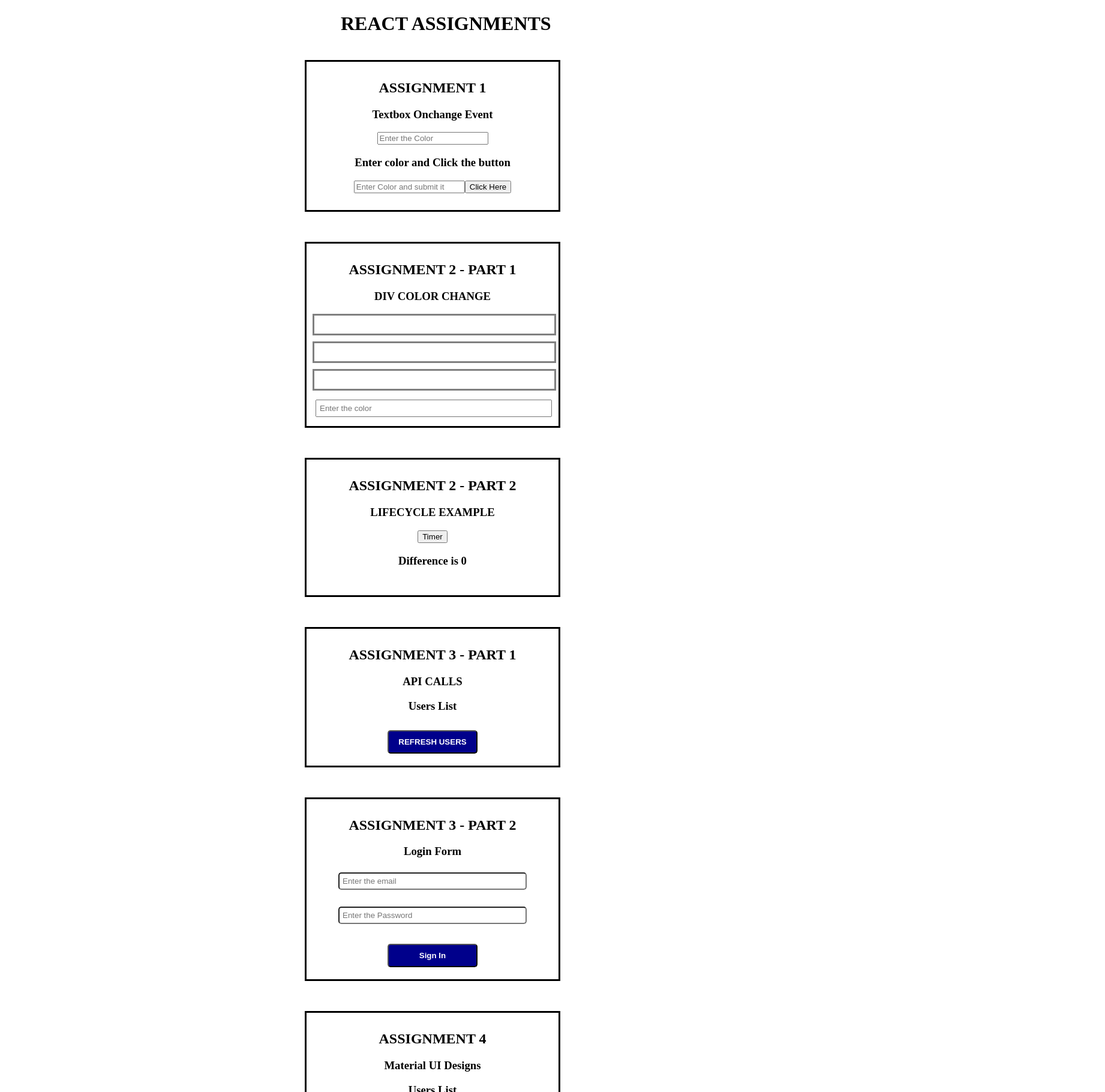
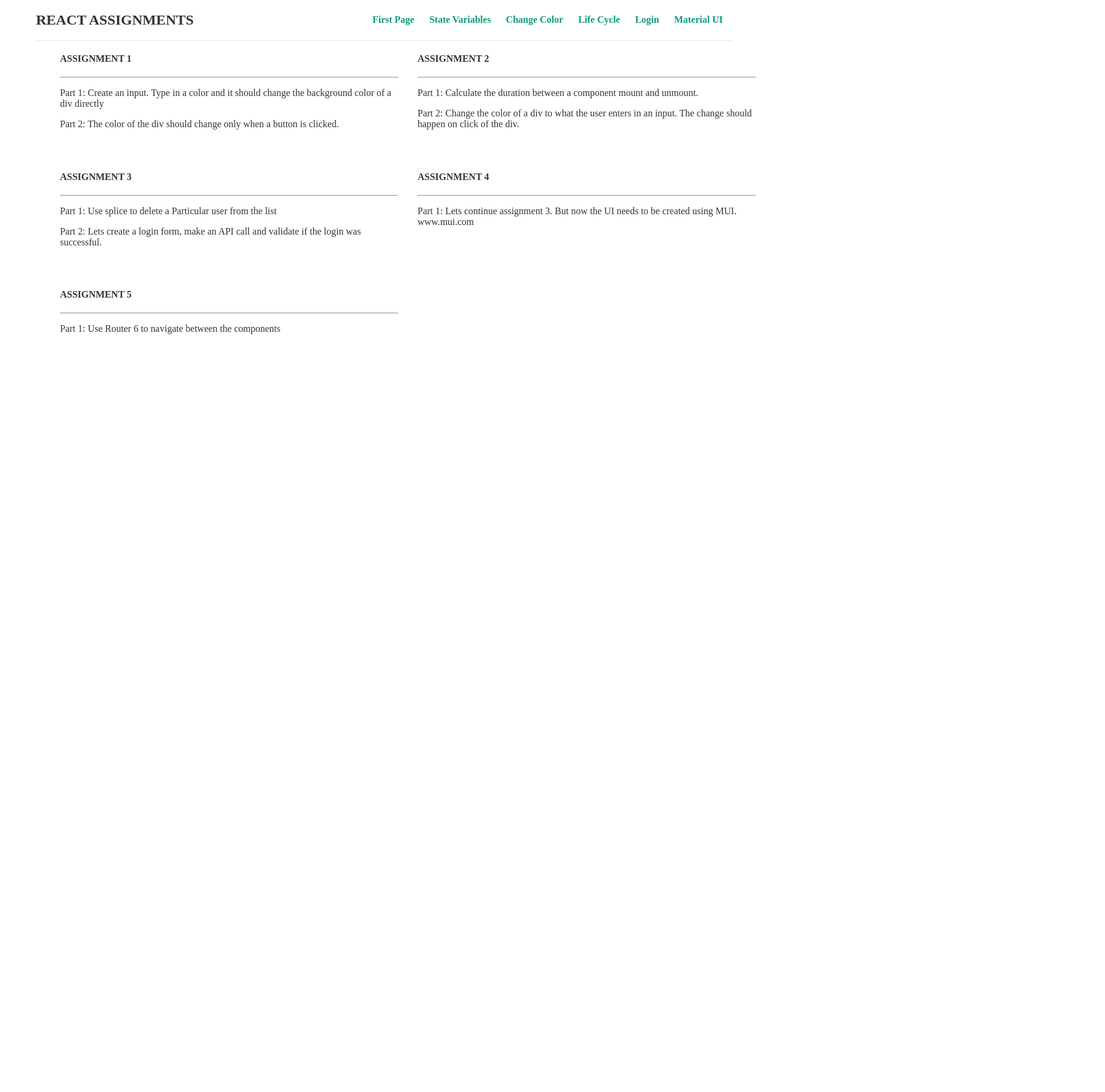
Before and after one commit to ramsankar2022/ReactCourse, a React (Create React App) app: page / in a window 1280 px wide. Shown: the part 20-1840 px from the top of the page at 60% size, 1842 px wide, since content can reach past the window. After the commit the page ends 800 px from the top, so only its background shows below. Built offline with nearby package versions, Linux system fonts and the light colour scheme; no server answers.

Commit message:
Implemting React Router 6

```diff
--- a/package.json
+++ b/package.json
@@ -11,6 +11,7 @@
     "@testing-library/user-event": "^13.5.0",
     "react": "^18.1.0",
     "react-dom": "^18.1.0",
+    "react-router-dom": "^6.3.0",
     "react-scripts": "5.0.1",
     "web-vitals": "^2.1.4"
   },
--- a/src/App.js
+++ b/src/App.js
@@ -1,27 +1,9 @@
-import FirstPage from "./Components/Firstpage";
-import StateVariables from "./Components/StateVariables";
-import ParentComponent from "./Components/LifeCycle/ParentComponent";
-import ChangeDivColor from "./Components/ChangeDivColor";
-import APIRequest from "./Components/APIRequest";
-import Login from "./Components/Login";
-import MaterialUISample from "./Components/MaterialUISample";
+import Routers from "./Components/Router";
 
 function App() {
   return (
     <div>
-      <FirstPage />
-
-      <StateVariables />
-
-      <ChangeDivColor />
-
-      <ParentComponent />
-
-      <APIRequest />
-
-      <Login />
-
-      <MaterialUISample />
+      <Routers />
     </div>
   );
 }
--- a/src/Components/CSS/firstPage.css
+++ b/src/Components/CSS/firstPage.css
@@ -1,7 +1,5 @@
-.firstNameDiv {
-  margin-left: 550px;
-  margin-top: 10px;
-  padding: 10px;
-  width: 100%;
-  text-align: "center";
+.content {
+  max-width: 1160px;
+  margin: 0 auto;
+  text-align: center;
 }
--- /dev/null
+++ b/src/Components/CSS/sample.css
@@ -0,0 +1,28 @@
+body {
+  margin: 20px;
+  font-family: "Poppins";
+  color: #333;
+}
+
+a {
+  color: rgb(13, 155, 124);
+  text-decoration: none;
+  font-weight: bold;
+  padding-right: 15px;
+}
+
+a:hover {
+  color: rgb(12, 214, 170);
+}
+
+nav {
+  display: flex;
+  gap: 10px;
+  align-items: center;
+  max-width: 1160px;
+  margin: 0 auto;
+  border-bottom: 1px solid #e2e2e2;
+}
+nav h1 {
+  margin-right: auto;
+}
--- a/src/Components/ChangeDivColor.js
+++ b/src/Components/ChangeDivColor.js
@@ -1,4 +1,8 @@
 import React from "react";
+import Box from "@mui/material/Box";
+import { Grid } from "@mui/material";
+import Item from "@mui/material/Grid";
+import TextField from "@mui/material/TextField";
 
 export default class Timer extends React.Component {
   state = {
@@ -10,16 +14,23 @@ export default class Timer extends React.Component {
 
   render() {
     return (
-      <div style={{
-        marginLeft: 500,
-        marginTop: 50,
-        borderColor: "black",
-        borderStyle: "solid",
-        padding:10,
-        width:400,
-        textAlign:"center"
-      }}>
-        <h2>ASSIGNMENT 2 - PART 1</h2>
+      <Box
+        sx={{
+          width: 400,
+          height: "auto",
+          marginLeft: 50,
+        }}
+      >
+        <Grid container spacing={4}>
+          <Grid item xs={12}>
+            <Item>
+              <h3 style={{ textAlign: "center" }}>ASSIGNMENT 2 (PART 1)</h3>
+            </Item>
+          </Grid>
+        </Grid>
+        <Grid container spacing={4}>
+          <Grid item xs={12} style={{ textAlign: "center" }}>
+            <Item>
               <h3>DIV COLOR CHANGE </h3>
               <div style={{ textAlign: "center" }}>
                 <div
@@ -29,12 +40,13 @@ export default class Timer extends React.Component {
                     width: 400,
                     height: 30,
                     marginBottom: 10,
-              borderStyle:'solid',
-              borderColor:'gray'
+                    borderStyle: "solid",
+                    borderColor: "gray",
                   }}
                   onClick={(e) =>
-              this.state.inpColor !== "" ?
-              this.setState({ dvColor1: this.state.inpColor }): this.setState({ dvColor1: "" })
+                    this.state.inpColor !== ""
+                      ? this.setState({ dvColor1: this.state.inpColor })
+                      : this.setState({ dvColor1: "" })
                   }
                 ></div>
 
@@ -45,12 +57,13 @@ export default class Timer extends React.Component {
                     width: 400,
                     height: 30,
                     marginBottom: 10,
-              borderStyle:'solid',
-              borderColor:'gray'
+                    borderStyle: "solid",
+                    borderColor: "gray",
                   }}
                   onClick={(e) =>
-              this.state.inpColor !== "" ?
-              this.setState({ dvColor2: this.state.inpColor }): this.setState({ dvColor2: "" })
+                    this.state.inpColor !== ""
+                      ? this.setState({ dvColor2: this.state.inpColor })
+                      : this.setState({ dvColor2: "" })
                   }
                 ></div>
 
@@ -61,24 +74,34 @@ export default class Timer extends React.Component {
                     width: 400,
                     height: 30,
                     marginBottom: 10,
-              borderStyle:'solid',
-              borderColor:'gray'
+                    borderStyle: "solid",
+                    borderColor: "gray",
                   }}
                   onClick={(e) =>
-              this.state.inpColor !== "" ?
-              this.setState({ dvColor3: this.state.inpColor }): this.setState({ dvColor3: "" })
+                    this.state.inpColor !== ""
+                      ? this.setState({ dvColor3: this.state.inpColor })
+                      : this.setState({ dvColor3: "" })
                   }
                 ></div>
               </div>
-        <div>
-          <input
-            value={this.state.color}
-            style={{ width: 380, borderRadius: "30", margin: 5, padding: 5,  }}
-            placeholder="Enter the color"
+            </Item>
+          </Grid>
+        </Grid>
+        <br />
+        <Grid container spacing={4}>
+          <Grid item xs={12}>
+            <Item>
+              <TextField
+              style={{width:400}}
+                id="outlined-basic"
+                label="Enter the Color"
+                variant="outlined"
                 onChange={(e) => this.setState({ inpColor: e.target.value })}
-          ></input>
-        </div>
-      </div>
+              />
+            </Item>
+          </Grid>
+        </Grid>
+      </Box>
     );
   }
 }
--- a/src/Components/Firstpage.js
+++ b/src/Components/Firstpage.js
@@ -1,14 +1,88 @@
 import React from "react";
-import './CSS/firstPage.css'
+import Box from "@mui/material/Box";
+import { Grid } from "@mui/material";
+import Item from "@mui/material/Grid";
+
+import "./CSS/firstPage.css";
 
 export default class FirstPage extends React.Component {
   render() {
     return (
-      <div
-        className="firstNameDiv"
+      <Box
+        sx={{
+          width: 1160,
+          height: "auto",
+          marginLeft: 10,
+        }}
       >
-        <h1>REACT ASSIGNMENTS</h1>
-      </div>
+        {/* <Grid container spacing={4}>
+          <Grid item xs={12}>
+            <Item>
+              <h3 style={{ textAlign: "center" }}>WELCOME TO REACT COURSE</h3>
+            </Item>
+          </Grid>
+        </Grid> */}
+        <Grid container spacing={4}>
+          <Grid item xs={6}>
+            <Item>
+              <h4>ASSIGNMENT 1 </h4>
+              <hr />
+              <p>
+                Part 1: Create an input. Type in a color and it should change
+                the background color of a div directly{" "}
+              </p>
+              <p>
+                Part 2: The color of the div should change only when a button is
+                clicked.
+              </p>
+            </Item>
+          </Grid>
+          <Grid item xs={6}>
+            <Item>
+              <h4>ASSIGNMENT 2 </h4>
+              <hr />
+              <p>
+                Part 1: Calculate the duration between a component mount and
+                unmount.
+              </p>
+              <p>
+                Part 2: Change the color of a div to what the user enters in an
+                input. The change should happen on click of the div.
+              </p>
+            </Item>
+          </Grid>
+          <Grid item xs={6}>
+            <Item>
+              <h4>ASSIGNMENT 3 </h4>
+              <hr />
+              <p>
+                Part 1: Use splice to delete a Particular user from the list
+              </p>
+              <p>
+                Part 2: Lets create a login form, make an API call and validate
+                if the login was successful.
+              </p>
+            </Item>
+          </Grid>
+          <Grid item xs={6}>
+            <Item>
+              <h4>ASSIGNMENT 4 </h4>
+              <hr />
+              <p>
+                Part 1: Lets continue assignment 3. But now the UI needs to be
+                created using MUI. www.mui.com
+              </p>
+            </Item>
+          </Grid>
+          <Grid item xs={6}>
+            <Item>
+              <h4>ASSIGNMENT 5 </h4>
+              <hr />
+              <p>Part 1: Use Router 6 to navigate between the components</p>
+            </Item>
+          </Grid>
+        </Grid>
+      </Box>
     );
   }
 }
--- a/src/Components/LifeCycle/ParentComponent.js
+++ b/src/Components/LifeCycle/ParentComponent.js
@@ -1,5 +1,8 @@
 import React, { Component } from "react";
 import ChildComponent from "./ChildComponent";
+import Box from "@mui/material/Box";
+import { Grid } from "@mui/material";
+import Item from "@mui/material/Grid";
 
 export default class ParentComponent extends Component {
   state = {
@@ -36,16 +39,23 @@ export default class ParentComponent extends Component {
 
   render() {
     return (
-      <div style={{
-        marginLeft: 500,
-        marginTop: 50,
-        borderColor: "black",
-        borderStyle: "solid",
-        padding:10,
-        width:400,
-        textAlign:"center"
-      }}>
-         <h2>ASSIGNMENT 2 - PART 2</h2>
+      <Box
+        sx={{
+          width: 400,
+          height: "auto",
+          marginLeft: 50,
+        }}
+      >
+        <Grid container spacing={4}>
+          <Grid item xs={12}>
+            <Item>
+              <h3 style={{ textAlign: "center" }}>ASSIGNMENT 2 (PART 2)</h3>
+            </Item>
+          </Grid>
+        </Grid>
+        <Grid container spacing={4}>
+          <Grid item xs={12} style={{ textAlign: "center" }}>
+            <Item>
               <h3>LIFECYCLE EXAMPLE</h3>
               <button onClick={this.showComponent}> Timer</button>
               {this.state.isActive && (
@@ -57,8 +67,13 @@ export default class ParentComponent extends Component {
               <h3>Difference is {this.state.diff}</h3>
               <h3>{this.state.timerMessage}</h3>
               <br />
-        {this.state.isActive && <ChildComponent startTimer={this.startTimer} />}
-      </div>
+              {this.state.isActive && (
+                <ChildComponent startTimer={this.startTimer} />
+              )}
+            </Item>
+          </Grid>
+        </Grid>
+      </Box>
     );
   }
 }
--- a/src/Components/Login.js
+++ b/src/Components/Login.js
@@ -1,31 +1,20 @@
 import React, { Component } from "react";
+import Button from "@mui/material/Button";
+import Box from "@mui/material/Box";
+import { Grid } from "@mui/material";
+import Item from "@mui/material/Grid";
+import TextField from "@mui/material/TextField";
+import Stack from '@mui/material/Stack';
 
 export default class Login extends Component {
   state = {
     email: "",
     password: "",
     message: "",
-    success: true,
-    divStyle: {
-      marginLeft: 500,
-      marginTop: 50,
-      borderColor: "black",
-      borderStyle: "solid",
-      padding: 10,
-      width: 400,
-      textAlign: "center",
-    },
-    btnStyle: {
-      margin: 10,
-      padding: 10,
-      borderRadius: 5,
-      backgroundColor: "darkblue",
-      color: "White",
-      fontWeight: "bold",
-      width: 150,
-      cursor: "pointer",
-    },
+    success: true
   };
+
+
 
   signIn = () => {
     fetch("https://reqres.in/api/login", {
@@ -57,45 +46,69 @@ export default class Login extends Component {
 
   render() {
     return (
-      <div style={this.state.divStyle}>
-        <h2>ASSIGNMENT 3 - PART 2</h2>
-        <h3>Login Form</h3>
+      <Box
+        sx={{
+          width: 400,
+          height: "auto",
+          marginLeft: 50,
+        }}
+      >
+        <Grid container spacing={4}>
+          <Grid item xs={12}>
+            <Item>
+              <h3 style={{ textAlign: "center" }}>ASSIGNMENT 3 - PART 2</h3>
+            </Item>
+          </Grid>
+        </Grid>
+        <br />
+        <br />
 
-        <form>
-          <input
-            style={{ width: 300, borderRadius: 5, margin: 5, padding: 5 }}
+        <Grid container spacing={4}>
+          <Grid item xs={12}>
+            <Item>
+              <form autoComplete="off">
+                <TextField
+                  style={{ width: 400 }}
                   type="text"
                   name="email"
                   id="email"
-            placeholder="Enter the email"
+                  label="Enter the email"
+                  variant="outlined"
                   onChange={(e) => this.setState({ email: e.target.value })}
                   required
                 />
                 <br />
                 <br />
-          <input
-            style={{ width: 300, borderRadius: 5, margin: 5, padding: 5 }}
+                <TextField
+                  style={{ width: 400 }}
                   type="Password"
                   name="password"
                   id="password"
-            placeholder="Enter the Password"
+                  label="Enter the Password"
+                  variant="outlined"
                   onChange={(e) => this.setState({ password: e.target.value })}
                   required
                 />
                 <br />
                 <br />
-          <input
-            style={this.state.btnStyle}
-            type="button"
+                <Button
+                  style={{ marginTop: 5, width: 400 }}
+                  variant="outlined"
                   name="signin"
                   id="signin"
-            value="Sign In"
                   onClick={(e) => {
                     e.preventDefault();
                     this.signIn();
                   }}
-          ></input>
-          <br />
+                >
+                  Sign In
+                </Button>
+              </form>
+            </Item>
+          </Grid>
+        </Grid>
+        <Stack spacing={2}>
+          <Item style={{textAlign:'center'}}>
             {this.state.success && this.state.message !== "" ? (
               <h4 style={{ color: "green" }}>{this.state.message}</h4>
             ) : !this.state.success ? (
@@ -103,8 +116,9 @@ export default class Login extends Component {
             ) : (
               ""
             )}
-        </form>
-      </div>
+          </Item>
+        </Stack>
+      </Box>
     );
   }
 }
--- a/src/Components/MaterialUISample.js
+++ b/src/Components/MaterialUISample.js
@@ -10,6 +10,8 @@ import DialogActions from "@mui/material/DialogActions";
 import DialogContent from "@mui/material/DialogContent";
 import DialogContentText from "@mui/material/DialogContentText";
 import DialogTitle from "@mui/material/DialogTitle";
+import { Grid } from "@mui/material";
+import Item from "@mui/material/Grid";
 
 export default class MaterialUISample extends React.Component {
   state = {
@@ -123,12 +125,38 @@ export default class MaterialUISample extends React.Component {
 
   render() {
     return (
-      <div style={this.state.divStyle}>
-        <h2>ASSIGNMENT 4</h2>
-        <h3>Material UI Designs</h3>
-        <h3>Users List</h3>
-        <Box sx={{ width: "100%", maxWidth: 360, bgcolor: "background.paper" }}>
+      <Box
+        sx={{
+          width: 400,
+          height: "auto",
+          marginLeft: 50
+        }}
+      >
+        <Grid container spacing={4}>
+          <Grid item xs={12}>
+            <Item>
+              <h3 style={{ textAlign: "center" }}>ASSIGNMENT 4</h3>
+            </Item>
+          </Grid>
+        </Grid>
+        <Grid container spacing={4}>
+          <Grid item xs={12}>
+            <Item>
+              <h3 style={{ textAlign: "center" }}>Users List</h3>
+            </Item>
+          </Grid>
+        </Grid>
+        <hr />
+        <Grid container spacing={4}>
+          <Grid item xs={12}>
+            <Item>
               <List>{this.state.users.map(this.showUsers)}</List>
+            </Item>
+          </Grid>
+        </Grid>
+        <Grid container spacing={4}>
+          <Grid item xs={12}>
+            <Item style={{textAlign: 'center'}}>
               <Button
                 variant="contained"
                 size="small"
@@ -146,6 +174,10 @@ export default class MaterialUISample extends React.Component {
               >
                 CREATE USERS
               </Button>
+            </Item>
+          </Grid>
+        </Grid>
+
         <Dialog open={this.state.showAddUser} onClose={this.handleClose}>
           <DialogTitle>Create User</DialogTitle>
           <DialogContent>
@@ -193,7 +225,6 @@ export default class MaterialUISample extends React.Component {
           </DialogActions>
         </Dialog>
       </Box>
-      </div>
     );
   }
 }
--- /dev/null
+++ b/src/Components/Router.js
@@ -0,0 +1,45 @@
+import React, { Component } from "react";
+import { BrowserRouter as Router, Route, Routes, Link } from "react-router-dom";
+import "./CSS/sample.css";
+
+//Pages
+import FirstPage from "./Firstpage";
+import StateVariables from "./StateVariables";
+import Login from "./Login";
+import ChangeDivColor from "./ChangeDivColor";
+import ParentComponent from "./LifeCycle/ParentComponent";
+import MaterialUISample from "./MaterialUISample";
+
+class Routers extends Component {
+  render() {
+    return (
+      <Router>
+        <nav>
+          <h1>REACT ASSIGNMENTS</h1>
+          <Link to="/">First Page</Link>
+          <Link to="/statevariables">State Variables</Link>
+          <Link to="/changedivcolor">Change Color</Link>
+          <Link to="/lifecycle/parentcomponent">Life Cycle</Link>
+          {/* <Link to="/apirequest">API Request</Link> */}
+          <Link to="/login">Login</Link>
+          <Link to="/materialuisample">Material UI</Link>
+        </nav>
+
+        <Routes>
+          <Route path="/" element={<FirstPage />} />
+          <Route path="/statevariables" element={<StateVariables />} />
+          <Route path="/changedivcolor" element={<ChangeDivColor />} />
+          <Route path="/statevariables" element={<StateVariables />} />
+          <Route path="/login" element={<Login />} />
+          <Route
+            path="/lifecycle/parentcomponent"
+            element={<ParentComponent />}
+          />
+          <Route path="/materialuisample" element={<MaterialUISample />} />
+        </Routes>
+      </Router>
+    );
+  }
+}
+
+export default Routers;
--- a/src/Components/StateVariables.js
+++ b/src/Components/StateVariables.js
@@ -1,4 +1,9 @@
 import React from "react";
+import Box from "@mui/material/Box";
+import { Grid } from "@mui/material";
+import Item from "@mui/material/Grid";
+import TextField from "@mui/material/TextField";
+import Button from "@mui/material/Button";
 
 class StateVariables extends React.Component {
   state = {
@@ -10,50 +15,71 @@ class StateVariables extends React.Component {
     let inpColor = "";
 
     return (
+      <Box
+        sx={{
+          width: 400,
+          height: "auto",
+          marginLeft: 50,
+        }}
+      >
+        <Grid container spacing={4}>
+          <Grid item xs={12}>
+            <Item>
+              <h3 style={{ textAlign: "center" }}>ASSIGNMENT 1</h3>
+            </Item>
+          </Grid>
+        </Grid>
+        <Grid container spacing={4}>
+          <Grid item xs={12} style={{ textAlign: "center" }}>
+            <Item>
+              <h3>Textbox Onchange Event</h3>
               <div
                 style={{
-          marginLeft: 500,
-          marginTop: 10,
-          borderColor: "black",
-          borderStyle: "solid",
+                  backgroundColor: this.state.color1,
+                  width: 400,
                   padding: 10,
-          width: 400,
-          textAlign: "center",
                 }}
               >
-        <h2>ASSIGNMENT 1 </h2>
-        <div style={{ textAlign: "center" }}>
-          <h3>Textbox Onchange Event</h3>
-          <div style={{ backgroundColor: this.state.color1, width: 400 }}>
-            <input
-              type="text"
-              name="username"
-              placeholder="Enter the Color"
+                <TextField
+                  id="outlined-basic"
+                  label="Enter the Color"
+                  variant="outlined"
                   onChange={(e) => this.setState({ color1: e.target.value })}
                 />
               </div>
-        </div>
-
-        <div style={{ textAlign: "center" }}>
+            </Item>
+          </Grid>
+          <Grid item xs={12} style={{ textAlign: "center" }}>
+            <Item>
               <h3>Enter color and Click the button </h3>
 
-          <div style={{ backgroundColor: this.state.color2, width: 400 }}>
-            <input
-              type="text"
-              name="user"
-              placeholder="Enter Color and submit it"
+              <div
+                style={{
+                  backgroundColor: this.state.color2,
+                  width: 400,
+                  minHeight: 100,
+                  padding: 10,
+                }}
+              >
+                <TextField
+                  id="outlined-basic"
+                  label="Enter the Color"
+                  variant="outlined"
                   onChange={(e) => (inpColor = e.target.value)}
                 />
-            <button
-              name="submit"
+                <br />
+                <Button
+                  style={{ marginTop: 5 }}
+                  variant="outlined"
                   onClick={(e) => this.setState({ color2: inpColor })}
                 >
                   Click Here
-            </button>
+                </Button>
               </div>
-        </div>
-        <br />
-      </div>
+            </Item>
+          </Grid>
+        </Grid>
+      </Box>
     );
   }
 }
```
Also changed, not shown: 1 other file (tests, documents, lock files or other folders). Lines whose indentation alone changed are shown as unchanged.
